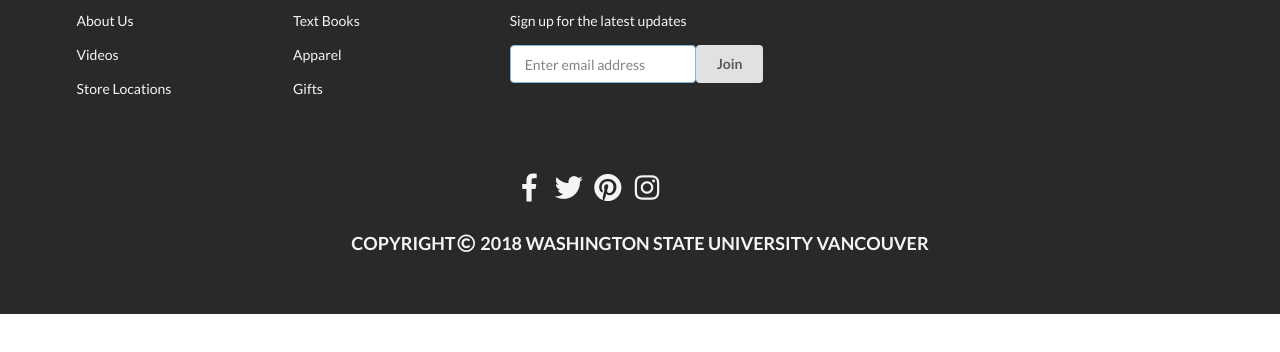
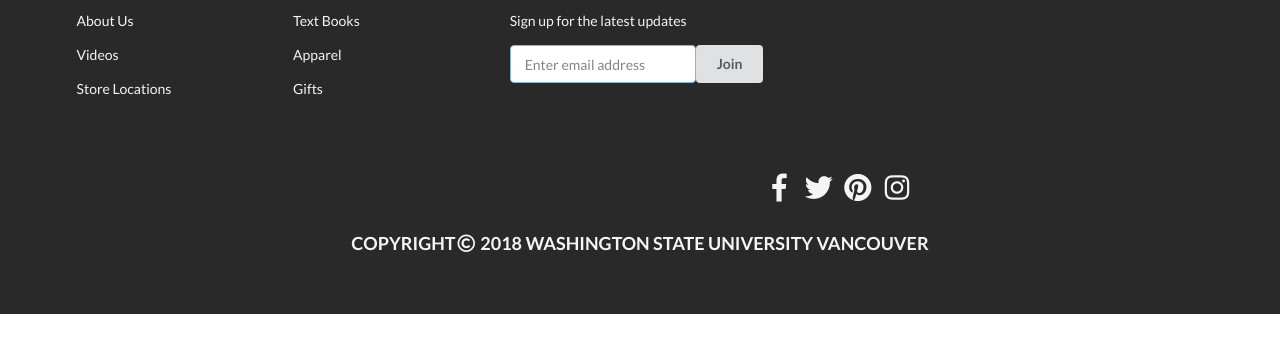
Before and after one commit to FromAshesAnew/cougarshop, a plain HTML site: page index.html in a window 1280 px wide. Shown: the part 164-516 px from the top of the page. Drawn offline with nearby package versions, Linux system fonts and the light colour scheme.

Commit message:
Finished footer

```diff
--- a/style.css
+++ b/style.css
@@ -6,10 +6,6 @@
     background-color: #f5f5f7;
     margin-left: 40px;
     margin-right: 40px;
-}
-
-.facebook.f.icon {
-    margin-left: -500px;
 }
 
 .black-background {
```
